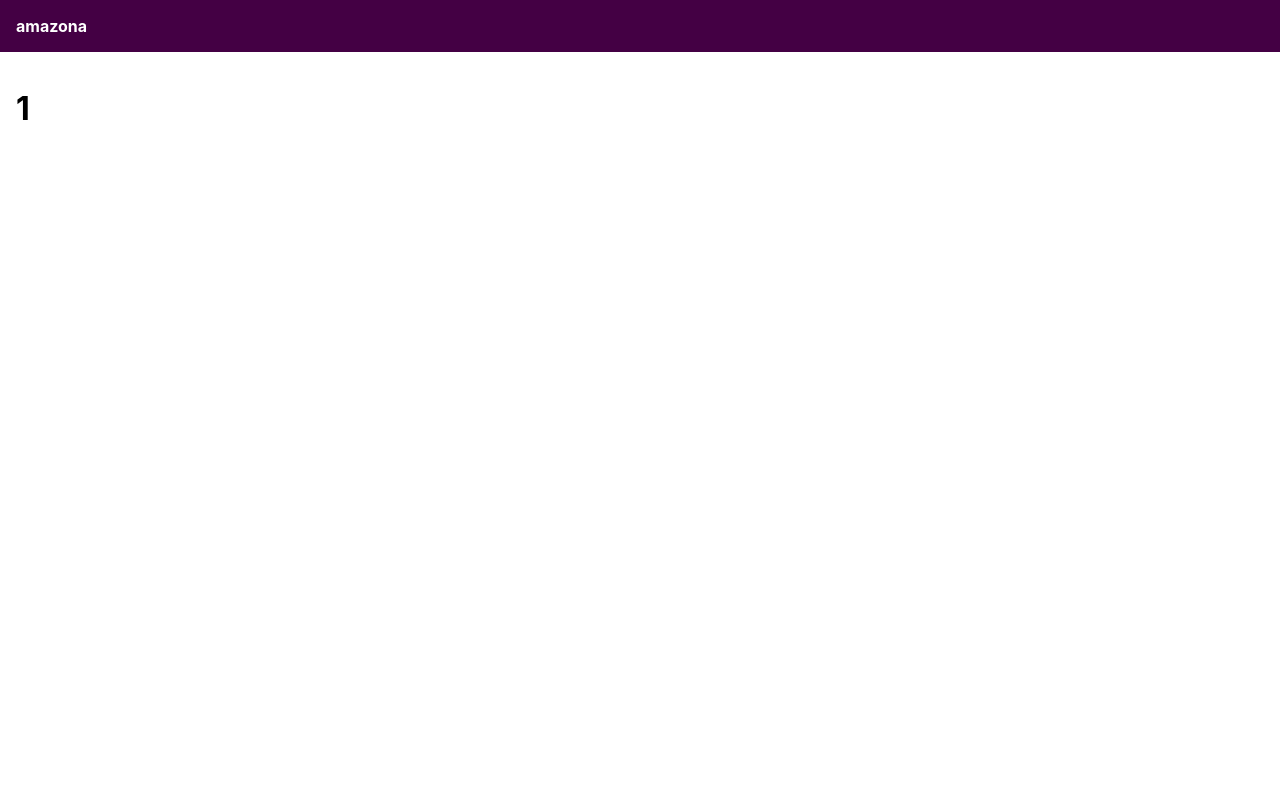
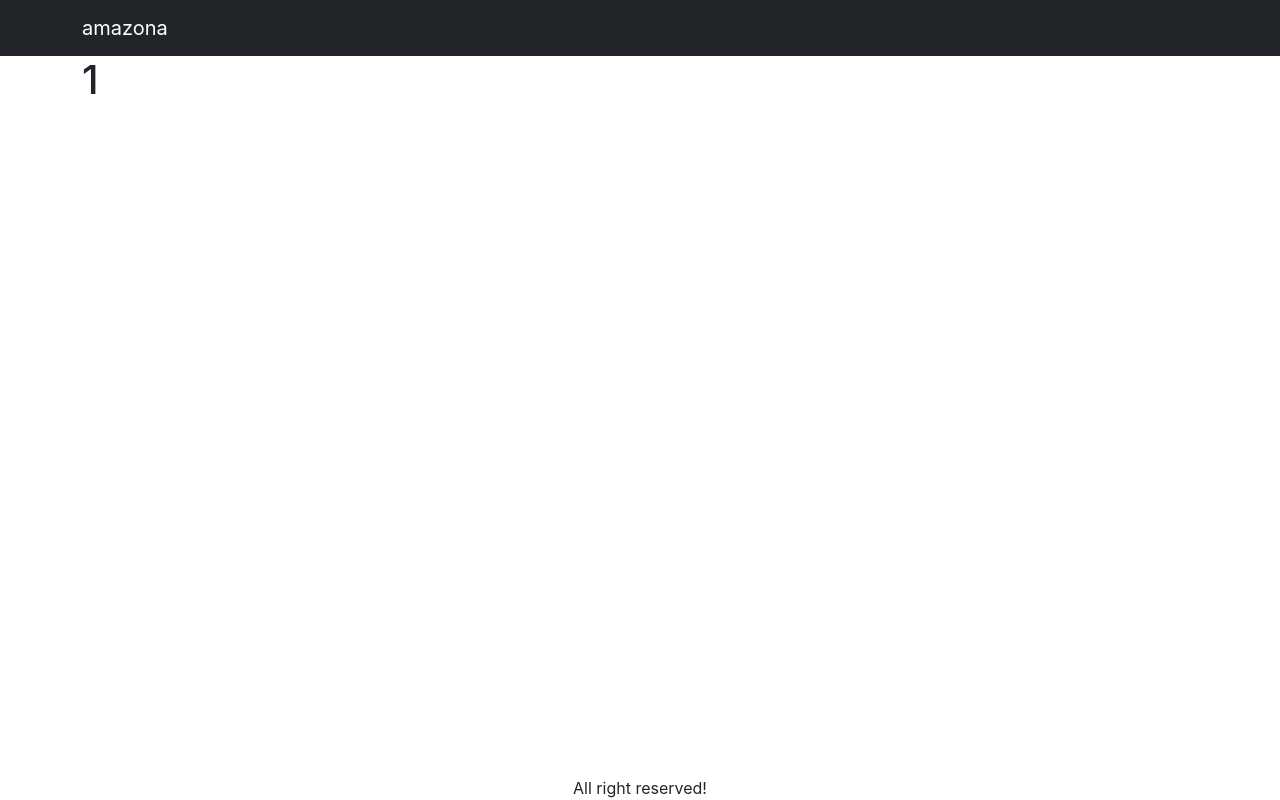
Before and after one commit to TranVinh-ds/mern-amazona, a React (Create React App) app in the folder amazona/frontend/: page /product/1 in a window 1280 px wide. Built offline with nearby package versions, Linux system fonts and the light colour scheme.

Commit message:
add-bootstrap-for-UI

```diff
--- a/amazona/frontend/package.json
+++ b/amazona/frontend/package.json
@@ -8,8 +8,11 @@
     "@testing-library/react": "^13.4.0",
     "@testing-library/user-event": "^13.5.0",
     "axios": "^1.2.1",
+    "bootstrap": "^5.2.3",
     "react": "^18.2.0",
+    "react-bootstrap": "^2.6.0",
     "react-dom": "^18.2.0",
+    "react-router-bootstrap": "^0.26.2",
     "react-router-dom": "^6.4.4",
     "react-scripts": "5.0.1",
     "web-vitals": "^2.1.4"
--- a/amazona/frontend/src/App.js
+++ b/amazona/frontend/src/App.js
@@ -1,21 +1,36 @@
 // import data from './data';
-import { BrowserRouter, Link, Route, Routes } from 'react-router-dom';
+import { BrowserRouter, Route, Routes } from 'react-router-dom';
 import HomeScreen from './screens/HomeScreen';
 import ProductScreen from './screens/ProductScreen';
+import Navbar from 'react-bootstrap/Navbar';
+import Container from 'react-bootstrap/Container';
+import { LinkContainer } from 'react-router-bootstrap';
 
 function App() {
   return (
     <BrowserRouter>
-      <div>
+      <div className="d-flex flex-column site-container">
         <header>
-          <Link to="/">amazona</Link>
+          <Navbar bg="dark" variant="dark">
+            <Container>
+              <LinkContainer to="/">
+                <Navbar.Brand>amazona</Navbar.Brand>
+              </LinkContainer>
+            </Container>
+          </Navbar>
+          {/* <Link to="/">amazona</Link> */}
         </header>
         <main>
-          <Routes>
-            <Route path="/product/:slug" element={<ProductScreen />} />
-            <Route path="/" element={<HomeScreen />} />
-          </Routes>
+          <Container>
+            <Routes>
+              <Route path="/product/:slug" element={<ProductScreen />} />
+              <Route path="/" element={<HomeScreen />} />
+            </Routes>
+          </Container>
         </main>
+        <footer>
+          <div className="text-center">All right reserved!</div>
+        </footer>
       </div>
     </BrowserRouter>
   );
--- a/amazona/frontend/src/index.css
+++ b/amazona/frontend/src/index.css
@@ -7,7 +7,11 @@
   -moz-osx-font-smoothing: grayscale;
 }
 
-header {
+.site-container {
+  min-height: 100vh;
+}
+
+/* header {
   background-color: #404;
   padding: 1rem;
 }
@@ -16,10 +20,10 @@
   color: #fff;
   font-weight: bold;
   text-decoration: none;
-}
+} */
 
 main {
-  padding: 1rem;
+  flex: 1;
 }
 
 .products {
@@ -35,7 +39,7 @@
 
 .product img {
   width: 100%;
-  max-width: 300px;
+  max-width: 400px;
 }
 
 .product-info {
--- a/amazona/frontend/src/index.js
+++ b/amazona/frontend/src/index.js
@@ -1,5 +1,6 @@
 import React from 'react';
 import ReactDOM from 'react-dom/client';
+import 'bootstrap/dist/css/bootstrap.min.css';
 import './index.css';
 import App from './App';
 import reportWebVitals from './reportWebVitals';
```
Also changed, not shown: 1 other file (tests, documents, lock files or other folders).
